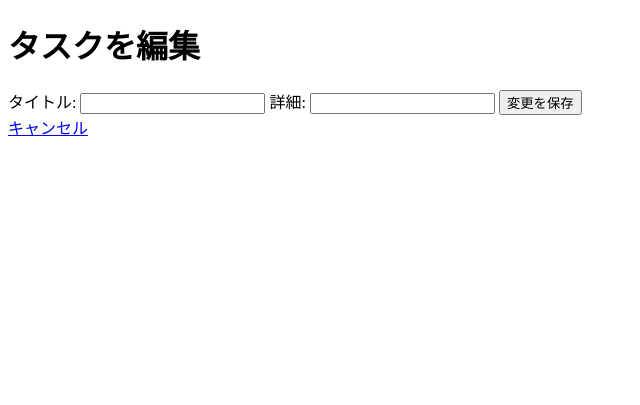
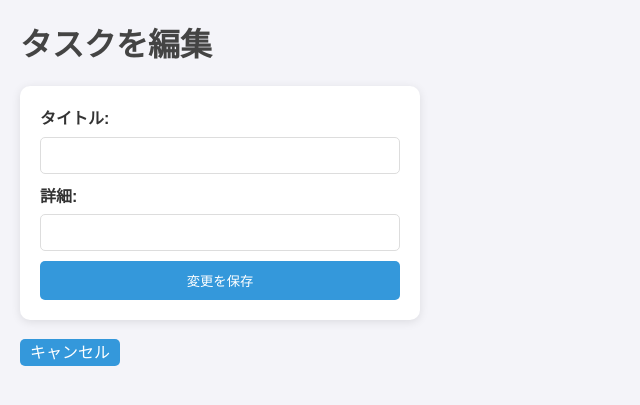
Before and after one commit to sakezaru15/psemi_flask, a Flask app: page /edit/1 in a window 1280 px wide. Shown: the top 405 px of the page, without its empty margins (0-640 px from the left). Run offline with Flask 3, Linux system fonts and the light colour scheme.

Commit message:
cssの適応，各htmlのclass付け

```diff
--- /dev/null
+++ b/static/style.css
@@ -0,0 +1,149 @@
+/* ベーススタイルのリセット */
+* {
+    margin: 0;
+    padding: 0;
+    box-sizing: border-box;
+}
+
+body {
+    font-family: 'Arial', sans-serif;
+    line-height: 1.6;
+    background-color: #f4f4f9;
+    color: #333;
+    padding: 20px;
+}
+
+h1, h2 {
+    color: #444;
+    margin-bottom: 15px;
+}
+
+a {
+    color: #3498db;
+    text-decoration: none;
+}
+
+a:hover {
+    text-decoration: underline;
+}
+
+button, input[type="submit"] {
+    background-color: #3498db;
+    color: #fff;
+    border: none;
+    padding: 10px 15px;
+    cursor: pointer;
+    border-radius: 5px;
+    transition: background-color 0.3s;
+}
+
+button:hover, input[type="submit"]:hover {
+    background-color: #2980b9;
+}
+
+/* フォームのスタイル */
+form {
+    background-color: #fff;
+    padding: 20px;
+    border-radius: 10px;
+    box-shadow: 0 2px 10px rgba(0, 0, 0, 0.1);
+    max-width: 400px;
+    margin-bottom: 20px;
+}
+
+label {
+    display: block;
+    font-weight: bold;
+    margin-bottom: 5px;
+}
+
+input[type="text"] {
+    width: 100%;
+    padding: 10px;
+    margin-bottom: 10px;
+    border: 1px solid #ddd;
+    border-radius: 5px;
+}
+
+input[type="text"]:focus {
+    border-color: #3498db;
+    outline: none;
+}
+
+button, input[type="submit"] {
+    width: 100%;
+}
+
+button.cancel-btn {
+    background-color: #e74c3c;
+}
+
+button.cancel-btn:hover {
+    background-color: #c0392b;
+}
+
+.edit a[role="button"] {
+        background-color: #3498db;
+        color: #fff;
+        padding: 5px 10px;
+        border-radius: 5px;
+        transition: background-color 0.3s;
+}
+
+/* タスク一覧のスタイル */
+.task {
+    background-color: #fff;
+    border-radius: 10px;
+    padding: 20px;
+    margin-bottom: 20px;
+    box-shadow: 0 2px 10px rgba(0, 0, 0, 0.1);
+}
+
+.task h2 {
+    font-size: 1.5rem;
+    margin-bottom: 10px;
+}
+
+.task p {
+    margin-bottom: 10px;
+}
+
+.task a {
+    display: inline-block;
+    margin-right: 10px;
+}
+
+.task a[role="button"] {
+    background-color: #3498db;
+    color: #fff;
+    padding: 5px 10px;
+    border-radius: 5px;
+    transition: background-color 0.3s;
+    width: 20%;
+}
+
+.task a[role="button"]:hover {
+    background-color: #2980b9;
+}
+
+.task a[role="button"].delete-btn {
+    background-color: #e74c3c;
+}
+
+.task a[role="button"].delete-btn:hover {
+    background-color: #c0392b;
+}
+
+@media (max-width: 768px) {
+    body {
+        padding: 10px;
+    }
+
+    form {
+        max-width: 100%;
+    }
+
+    .task {
+        padding: 15px;
+    }
+}
--- a/templates/base.html
+++ b/templates/base.html
@@ -4,6 +4,7 @@
 <metacharset="UTF-8"/>
 <metaname="viewport"content="width=device-width, initial-scale=1.0"/>
 <title>Todo app</title>
+<link rel="stylesheet" href="/static/style.css">
 {% block head%}{% endblock %}
 </head>
 <body>
--- a/templates/edit.html
+++ b/templates/edit.html
@@ -5,6 +5,7 @@
 {% endblock %}
 
 {% block body %}
+<div class = "edit">
 <h1>タスクを編集</h1>
 <form method="POST">
     <label for="title">タイトル:</label>
@@ -14,4 +15,5 @@
     <button type="submit">変更を保存</button>
 </form>
 <a href="/" role="button">キャンセル</a>
+</div>
 {% endblock %}
--- a/templates/index.html
+++ b/templates/index.html
@@ -11,10 +11,12 @@
     <input type="submit" value="Create" />
     </form>
 </div>
-{% for task in tasks %}
+{% for task in tasks %}\
+    <div class = "task">
     <h2>タイトル: {{ task.title}}</h2>
     <p>詳細: {{ task.details}}</p>
     <a href="/edit/{{ task.id }}" role="button">Edit</a>
     <a href="/delete/{{task.id}}" role="button">Delete</a>
-{% endfor %}
+    </div>
+    {% endfor %}
 {% endblock %}
```
